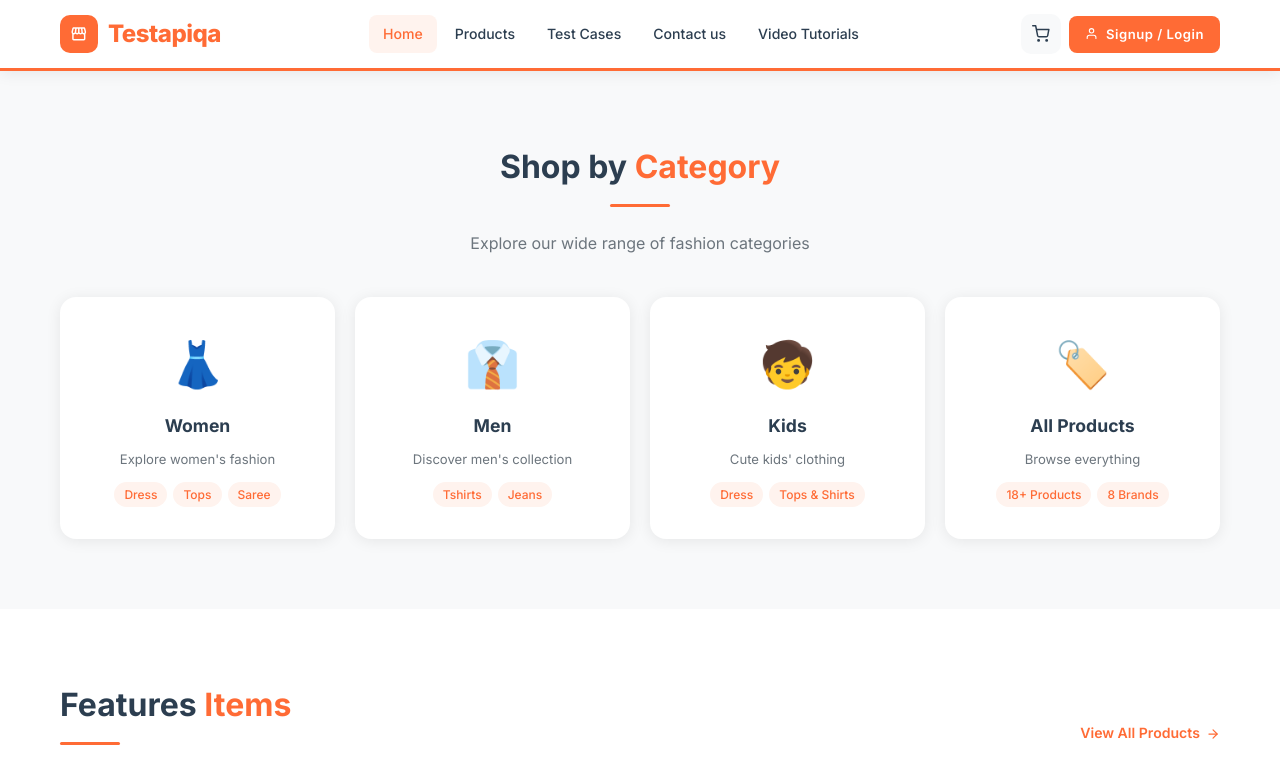
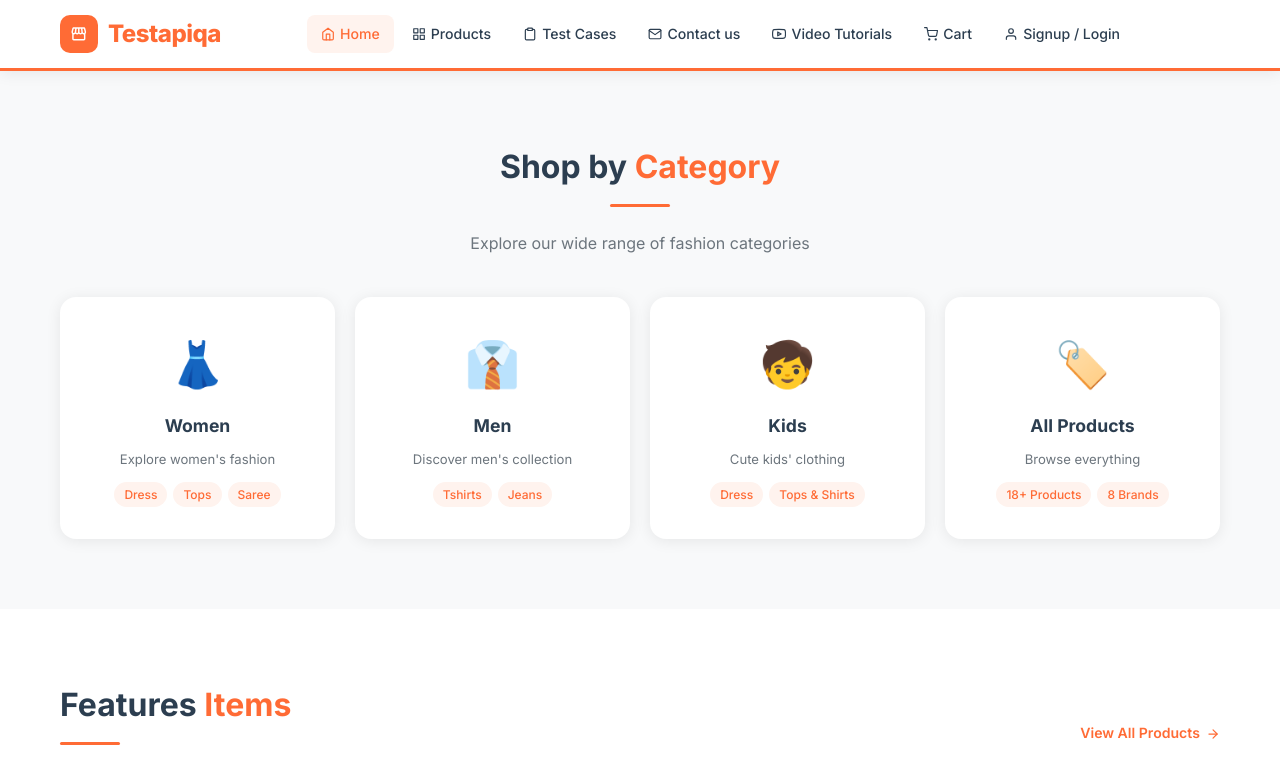
Before and after one commit to poornavenkatasaidronadula-lgtm/Testapiqa, a React (Create React App) app: page / in a window 1280 px wide. Shown: the top 783 px of the page. Built offline with nearby package versions, Linux system fonts and the light colour scheme.

Commit message:
Update Navbar layout to position cart and auth links alongside Video Tutorials with icons, removing orange btn-primary styling

```diff
--- a/src/components/Navbar.js
+++ b/src/components/Navbar.js
@@ -1,7 +1,7 @@
 import React, { useState, useContext } from 'react';
 import { Link, useLocation } from 'react-router-dom';
 import { CartContext, AuthContext } from '../App';
-import { FiShoppingCart, FiUser } from 'react-icons/fi';
+import { FiShoppingCart, FiUser, FiHome, FiGrid, FiClipboard, FiMail, FiYoutube } from 'react-icons/fi';
 import { MdOutlineStorefront } from 'react-icons/md';
 
 export default function Navbar() {
@@ -11,10 +11,10 @@ export default function Navbar() {
   const location = useLocation();
 
   const navLinks = [
-    { to: '/', label: 'Home', icon: '🏠' },
-    { to: '/products', label: 'Products', icon: '🛍️' },
-    { to: '/test-cases', label: 'Test Cases', icon: '📋' },
-    { to: '/contact', label: 'Contact us', icon: '📧' },
+    { to: '/', label: 'Home', icon: <FiHome /> },
+    { to: '/products', label: 'Products', icon: <FiGrid /> },
+    { to: '/test-cases', label: 'Test Cases', icon: <FiClipboard /> },
+    { to: '/contact', label: 'Contact us', icon: <FiMail /> },
   ];
 
   const isActive = (path) => location.pathname === path;
@@ -36,39 +36,40 @@ export default function Navbar() {
                 <Link
                   to={link.to}
                   className={`nav-link ${isActive(link.to) ? 'active' : ''}`}
+                  style={{ display: 'flex', alignItems: 'center', gap: '5px' }}
                 >
-                  {link.label}
+                  {link.icon} {link.label}
                 </Link>
               </li>
             ))}
             <li>
-              <a href="https://youtube.com/@qaframeworkfactory?si=KK5aYvaQXEGWCCxd" target="_blank" rel="noreferrer" className="nav-link">
-                Video Tutorials
+              <a href="https://youtube.com/@qaframeworkfactory?si=KK5aYvaQXEGWCCxd" target="_blank" rel="noreferrer" className="nav-link" style={{ display: 'flex', alignItems: 'center', gap: '5px' }}>
+                <FiYoutube /> Video Tutorials
               </a>
+            </li>
+            <li>
+              <Link to="/cart" className="nav-link" style={{ display: 'flex', alignItems: 'center', gap: '5px' }}>
+                <FiShoppingCart /> Cart
+                {cartItems.length > 0 && (
+                  <span className="cart-count" style={{ marginLeft: '4px', position: 'static' }}>{cartItems.reduce((a, b) => a + b.qty, 0)}</span>
+                )}
+              </Link>
+            </li>
+            <li>
+              {user ? (
+                <button className="nav-link" onClick={logout} style={{ background: 'transparent', border: 'none', cursor: 'pointer', display: 'flex', alignItems: 'center', gap: '5px', padding: '0', fontSize: '1rem', fontWeight: 600 }}>
+                  <FiUser /> Logout
+                </button>
+              ) : (
+                <Link to="/login" className="nav-link" style={{ display: 'flex', alignItems: 'center', gap: '5px' }}>
+                  <FiUser /> Signup / Login
+                </Link>
+              )}
             </li>
           </ul>
 
           {/* Actions */}
           <div className="navbar-actions">
-            <Link to="/cart" className="nav-icon-btn" title="Cart">
-              <FiShoppingCart />
-              {cartItems.length > 0 && (
-                <span className="cart-count">{cartItems.reduce((a, b) => a + b.qty, 0)}</span>
-              )}
-            </Link>
-            {user ? (
-              <button
-                className="btn-primary"
-                style={{ padding: '8px 16px', fontSize: '0.82rem' }}
-                onClick={logout}
-              >
-                <FiUser /> Logout
-              </button>
-            ) : (
-              <Link to="/login" className="btn-primary" style={{ padding: '8px 16px', fontSize: '0.82rem' }}>
-                <FiUser /> Signup / Login
-              </Link>
-            )}
             <button
               className="hamburger"
               onClick={() => setMobileOpen(!mobileOpen)}
@@ -91,6 +92,7 @@ export default function Navbar() {
               to={link.to}
               className={`nav-link ${isActive(link.to) ? 'active' : ''}`}
               onClick={() => setMobileOpen(false)}
+              style={{ display: 'flex', alignItems: 'center', gap: '8px' }}
             >
               {link.icon} {link.label}
             </Link>
@@ -101,13 +103,21 @@ export default function Navbar() {
             rel="noreferrer"
             className="nav-link"
             onClick={() => setMobileOpen(false)}
+            style={{ display: 'flex', alignItems: 'center', gap: '8px' }}
           >
-            ▶️ Video Tutorials
+            <FiYoutube /> Video Tutorials
           </a>
-          {!user && (
-            <Link to="/login" className="nav-link" onClick={() => setMobileOpen(false)}>
-              👤 Signup / Login
+          <Link to="/cart" className="nav-link" onClick={() => setMobileOpen(false)} style={{ display: 'flex', alignItems: 'center', gap: '8px' }}>
+            <FiShoppingCart /> Cart ({cartItems.reduce((a, b) => a + b.qty, 0)})
+          </Link>
+          {!user ? (
+            <Link to="/login" className="nav-link" onClick={() => setMobileOpen(false)} style={{ display: 'flex', alignItems: 'center', gap: '8px' }}>
+              <FiUser /> Signup / Login
             </Link>
+          ) : (
+            <button className="nav-link" onClick={() => { logout(); setMobileOpen(false); }} style={{ background: 'transparent', border: 'none', cursor: 'pointer', display: 'flex', alignItems: 'center', gap: '8px', padding: '12px 20px', width: '100%', textAlign: 'left', fontSize: '1rem', fontWeight: '600' }}>
+              <FiUser /> Logout
+            </button>
           )}
         </div>
       </div>
```
